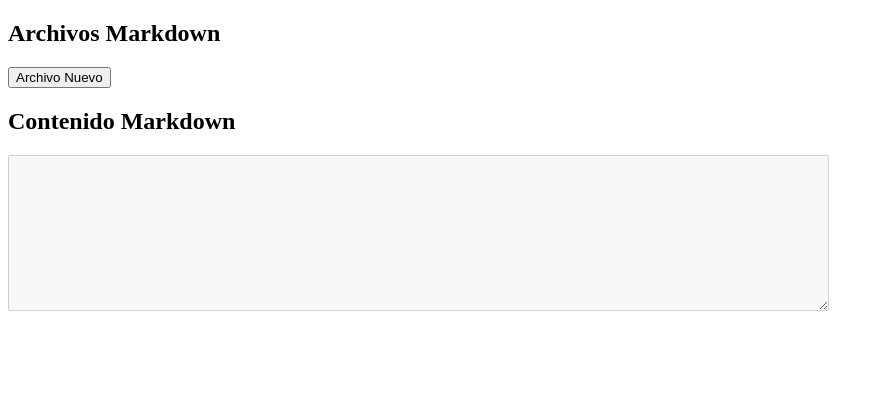
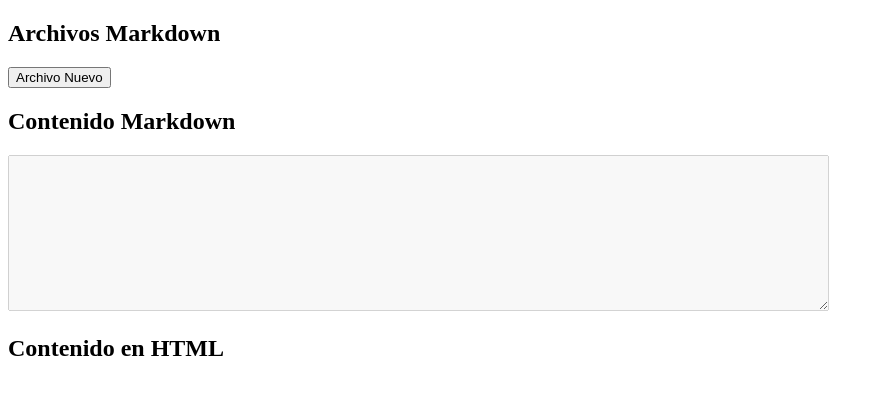
Before and after one commit to ianthony4/PWEB2-LAB03, a website: page index.html in a window 1280 px wide. Shown: the whole page, without its empty margins (0-884 px from the left). Drawn offline with Linux system fonts and the light colour scheme.

Commit message:
Preparandose para resivir y ver el contenido HTML

```diff
--- a/index.html
+++ b/index.html
@@ -17,6 +17,8 @@
         <h2>Contenido Markdown</h2>
         <!--TextArea desabilitado debido a que por ahora lo usaremos para ver el contenido del markdown-->
         <textarea id="verTexto" rows="10" cols="100" disabled></textarea>
+        <h2>Contenido en HTML</h2>
+        <!--Aqui remplazaremos en el futuo, seguramente usando un DIV para intercambiarlo por el innnerHTML-->
     </body>
 
 </html>
```
